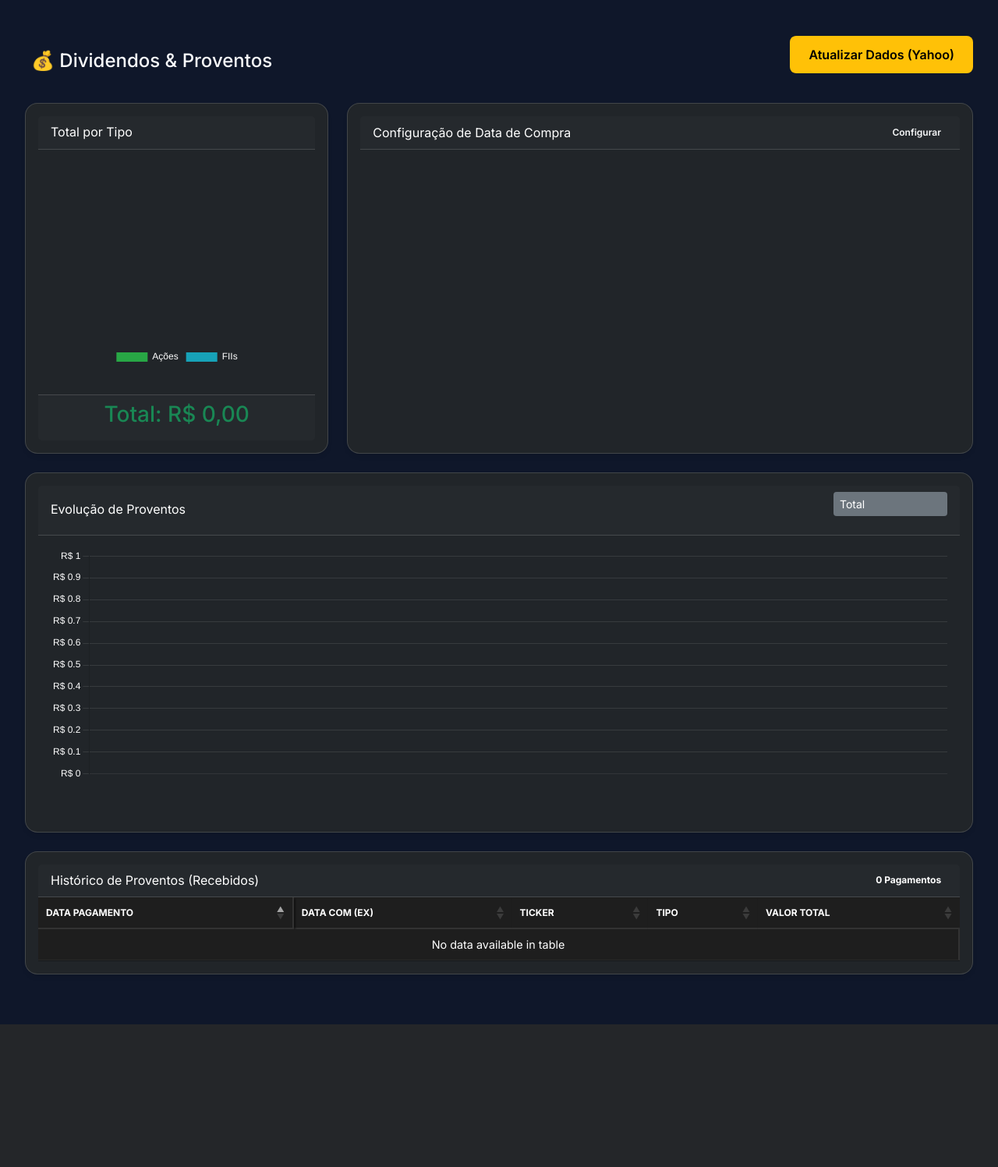
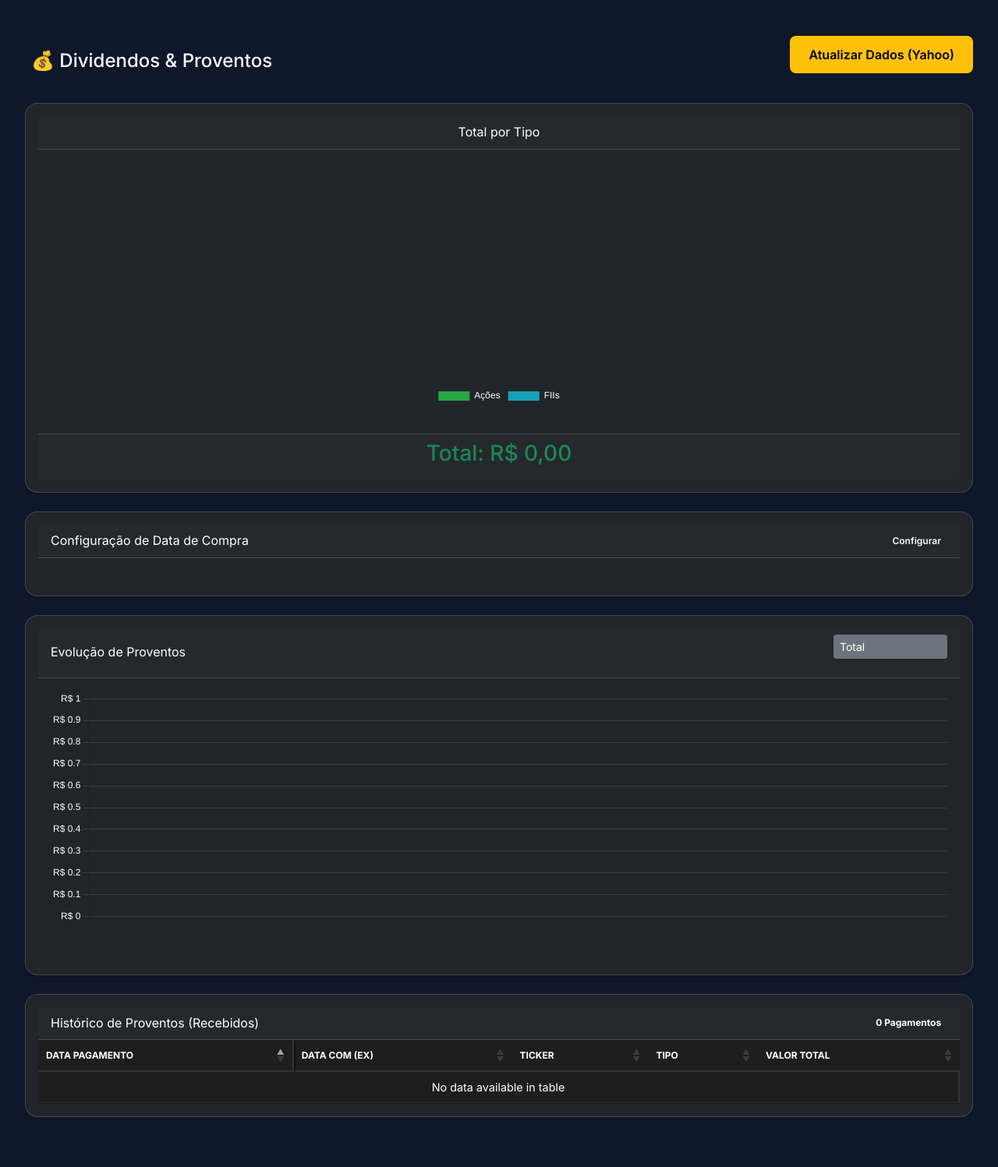
Before and after one commit to Ozeus1/controleacoes, a Flask app: page /dividendos in a window 1280 px wide. Shown: the part 164-1661 px from the top of the page at 78% size. Before the commit the page ends 1478 px from the top, so only its background shows below. Run offline with Flask 3, Linux system fonts and the light colour scheme; the visitor is signed in with stand-in values (Sample User, id 1); data that the repository does not hold is empty; some libraries are stand-ins or nearby versions.

Commit message:
UI: Reorder Dividends Page (Chart then Table, stacked)

```diff
--- a/controle_acoes/templates/dividendos.html
+++ b/controle_acoes/templates/dividendos.html
@@ -13,13 +13,13 @@
     </div>
 </div>
 
-<div class="row">
-    <!-- CHART -->
-    <div class="col-md-4 mb-4">
+<div class="row mb-4">
+    <!-- CHART (Full Width Row, Centered Content) -->
+    <div class="col-12">
         <div class="card bg-dark text-white h-100">
-            <div class="card-header font-weight-bold">Total por Tipo</div>
+            <div class="card-header font-weight-bold text-center">Total por Tipo</div>
             <div class="card-body d-flex justify-content-center align-items-center">
-                <div style="width: 250px; height: 250px;">
+                <div style="width: 300px; height: 300px;">
                     <canvas id="divChart"></canvas>
                 </div>
             </div>
@@ -28,9 +28,11 @@
             </div>
         </div>
     </div>
+</div>
 
-    <!-- ASSETS CONFIG -->
-    <div class="col-md-8 mb-4">
+<div class="row mb-4">
+    <!-- ASSETS CONFIG (Full Width Row) -->
+    <div class="col-12">
         <div class="card bg-dark text-white h-100">
             <div class="card-header font-weight-bold d-flex justify-content-between align-items-center">
                 <span>Configuração de Data de Compra</span>
@@ -40,7 +42,7 @@
                 </button>
             </div>
             <div class="collapse" id="configTable">
-                <div class="card-body p-0 table-responsive" style="max-height: 350px;">
+                <div class="card-body p-0 table-responsive" style="max-height: 400px;">
                     <table class="table table-dark table-striped mb-0 table-sm align-middle">
                         <thead>
                             <tr>
@@ -59,18 +61,17 @@
                                 <td>{{ asset.quantity }}</td>
                                 <td>
                                     <form action="{{ url_for('update_asset_date', id=asset.id) }}" method="POST"
-                                        class="d-flex align-items-center gap-2">
+                                        class="d-flex align-items-center gap-2 justify-content-center">
                                         <input type="date" name="entry_date"
                                             class="form-control form-control-sm bg-secondary text-white border-0"
                                             value="{{ asset.entry_date.strftime('%Y-%m-%d') if asset.entry_date else '' }}"
-                                            required>
+                                            required style="max-width: 150px;">
                                         <button type="submit" class="btn btn-sm btn-info" title="Salvar Data">
                                             <i class="fas fa-save"></i>
                                         </button>
                                     </form>
                                 </td>
                                 <td>
-                                    <!-- Optional: Show total per asset if needed later -->
                                 </td>
                             </tr>
                             {% endfor %}
```
